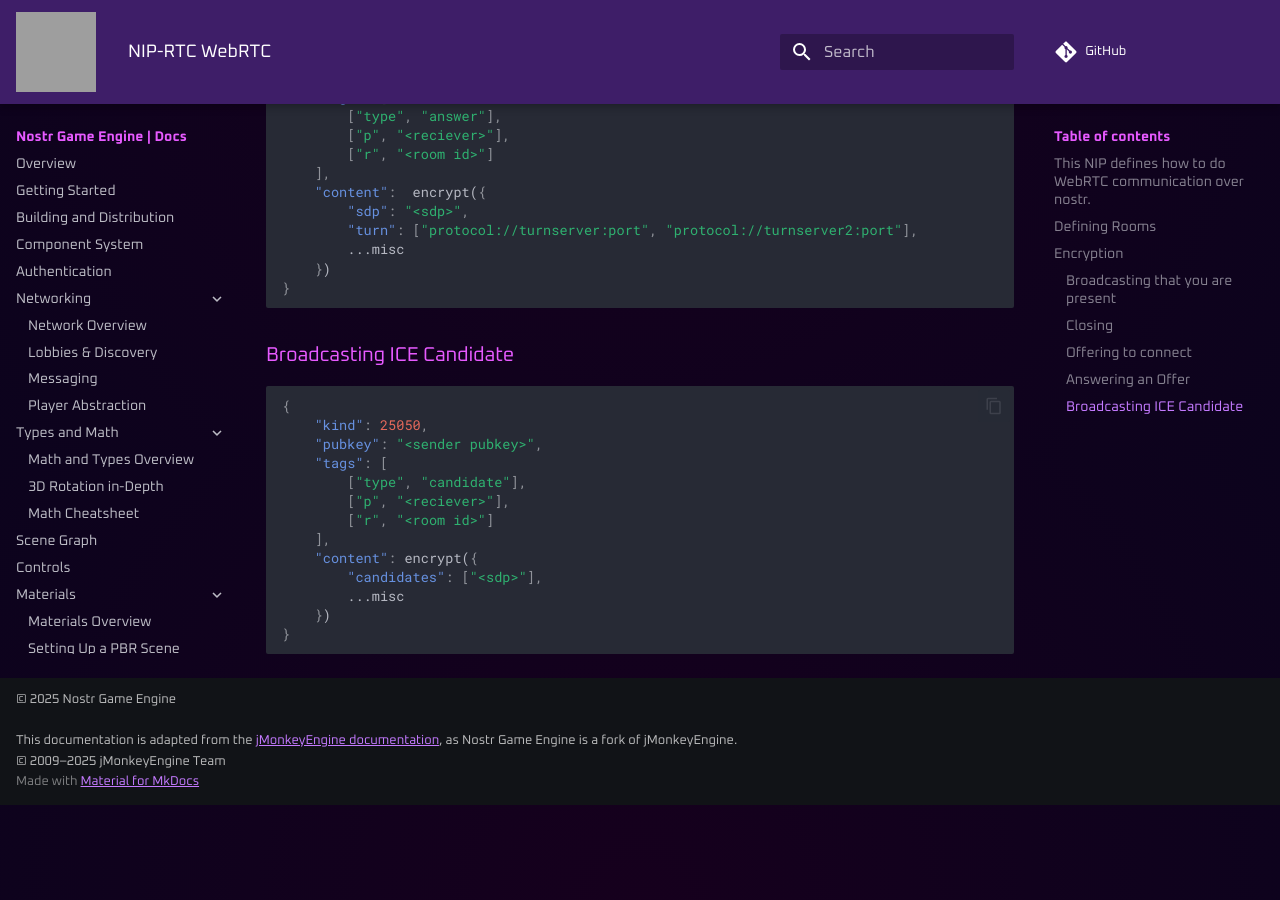
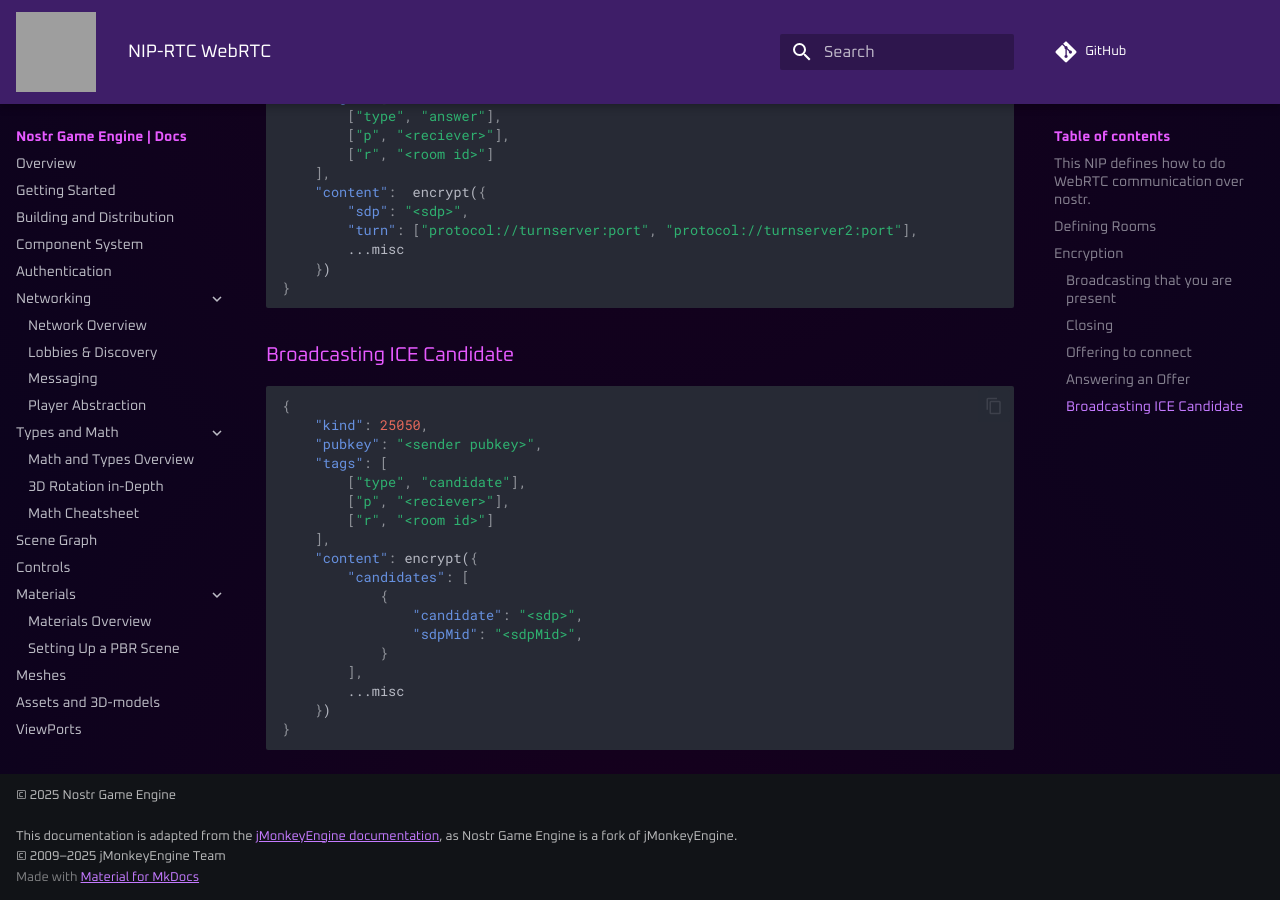
Before and after one commit to NostrGameEngine/docs, an MkDocs documentation site: the page built from docs/nip-drafts/nip-RTC.md, in a window 1280 px wide and 900 px high, scrolled down 2243 px. Built offline with MkDocs 1.6.1 and Material for MkDocs 9.7.7, drawn with Linux system fonts in a browser that asks for light colours; comment, search, counter and statistics services are not loaded; before the commit the page ends 3048 px from its top, so only the background shows below that.

Commit message:
add sdpMid in ice candidate

```diff
--- a/docs/nip-drafts/nip-RTC.md
+++ b/docs/nip-drafts/nip-RTC.md
@@ -111,7 +111,12 @@ Used when responding to a `type:connect`. Offering to connect to that peer.
         ["r", "<room id>"]
     ],
     "content": encrypt({
-        "candidates": ["<sdp>"],
+        "candidates": [
+            {
+                "candidate": "<sdp>",
+                "sdpMid": "<sdpMid>",
+            }
+        ],
         ...misc
     })
 }
```
